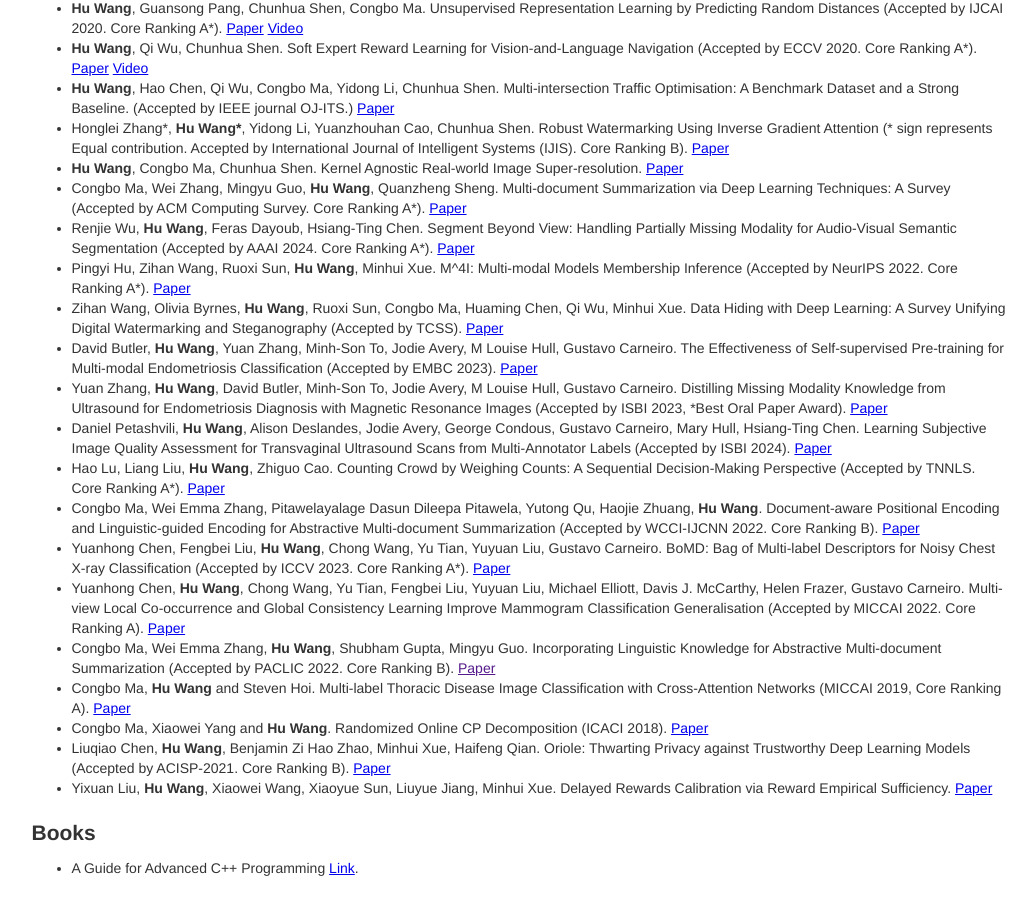
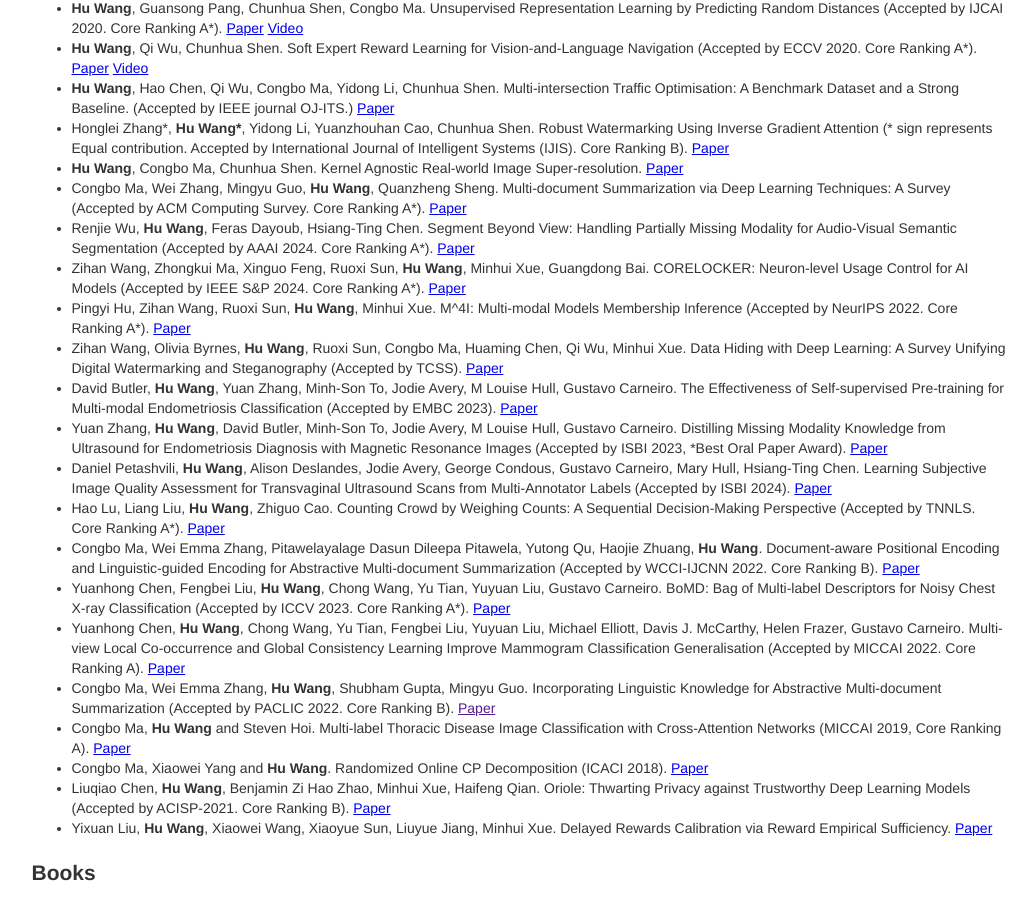
Before and after one commit to billhhh/whblog-omega, a Jekyll site: the page res/index.html, which Jekyll copies as it is, in a window 1280 px wide and 900 px high, scrolled down 542 px. Shown: the whole window, without its empty margins (121-1157 px from the left). Built offline with Jekyll 4.4.1, drawn with Linux system fonts in a browser that asks for light colours.

Commit message:
Update index.html

```diff
--- a/res/index.html
+++ b/res/index.html
@@ -74,6 +74,9 @@
           </li>
 	  <li>
             Renjie Wu, <strong>Hu Wang</strong>, Feras Dayoub, Hsiang-Ting Chen. Segment Beyond View: Handling Partially Missing Modality for Audio-Visual Semantic Segmentation (Accepted by AAAI 2024. Core Ranking A*). <a href = "https://arxiv.org/abs/2312.08673">Paper</a>
+          </li>
+	  <li>
+             Zihan Wang, Zhongkui Ma, Xinguo Feng, Ruoxi Sun, <strong>Hu Wang</strong>, Minhui Xue, Guangdong Bai. CORELOCKER: Neuron-level Usage Control for AI Models (Accepted by IEEE S&P 2024. Core Ranking A*). <a href = "https://huwang01.github.io/papers/tobe.jpg">Paper</a>
           </li>
 	  <li>
             Pingyi Hu, Zihan Wang, Ruoxi Sun, <strong>Hu Wang</strong>, Minhui Xue. M^4I: Multi-modal Models Membership Inference (Accepted by NeurIPS 2022. Core Ranking A*). <a href = "https://ieeexplore.ieee.org/stamp/stamp.jsp?arnumber=9887967">Paper</a>
```
